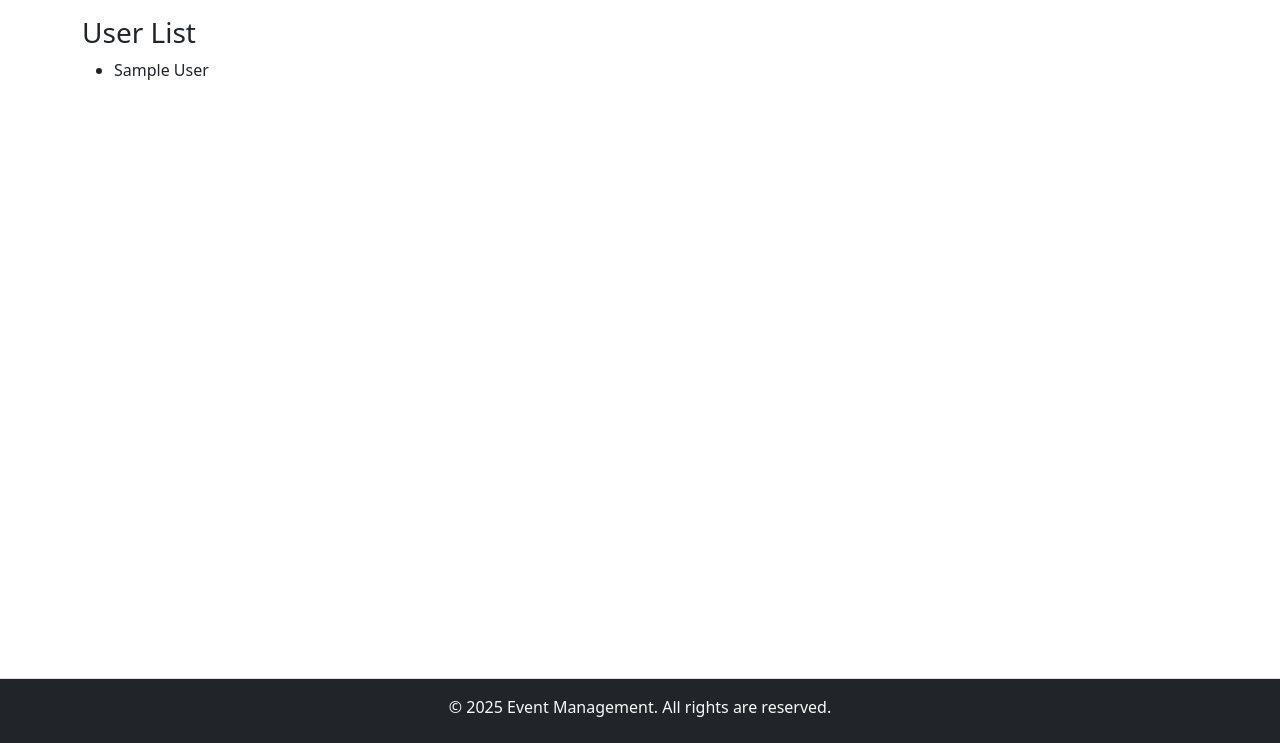
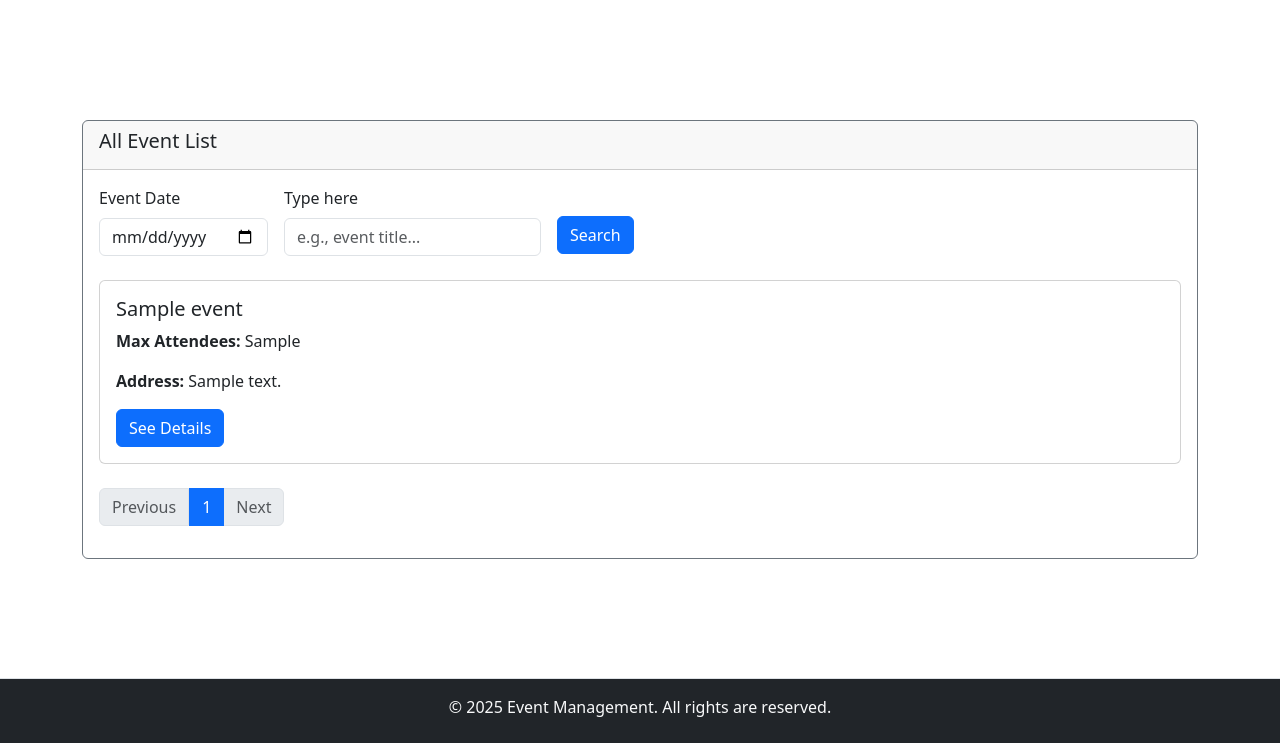
Before and after one commit to abdulmajidcse/event-management, a PHP site: page / in a window 1280 px wide. Shown: the part 57-800 px from the top of the page. Run offline with PHP 8.4, Linux system fonts and the light colour scheme; tables that the repository leaves empty or names only in its code hold one stand-in row (values such as "Sample post").

Commit message:
event list page and home page update.

```diff
--- a/app/Pages/HomePage.php
+++ b/app/Pages/HomePage.php
@@ -2,13 +2,22 @@
 
 namespace App\Pages;
 
-use App\Queries\UserQuery;
+use App\Queries\EventQuery;
 
 class HomePage
 {
     public function index()
     {
-        $data['users'] = (new UserQuery())->getAllUser();
+        $data['page'] = intval(request()->query('page', 1));
+        $data['page'] = $data['page'] < 1 ? 1 : $data['page'];
+        $data['perPage'] = intval(request()->query('per_page', 10));
+        $data['perPage'] = $data['perPage'] < 1 ? 10 : $data['perPage'];
+        $data['eventDate'] = e(filter_var(request()->query('event_date', ''), FILTER_SANITIZE_SPECIAL_CHARS));
+        $data['search'] = e(filter_var(request()->query('search', ''), FILTER_SANITIZE_SPECIAL_CHARS));
+
+        $eventData = (new EventQuery)->getAllEvent($data);
+        $data['events'] = $eventData['events'];
+        $data['totalPages'] = $eventData['totalPages'];
 
         return view('home', $data);
     }
--- a/app/Queries/EventQuery.php
+++ b/app/Queries/EventQuery.php
@@ -165,6 +165,7 @@ class EventQuery extends DatabaseHandler
         $oderColumn = 'id';
         $oderType = 'DESC';
 
+        if (!empty($data['sortBy'])) {
             if ($data['sortBy'] == 'oldest') {
                 $oderType = 'ASC';
             } else if ($data['sortBy'] == 'title_asc') {
@@ -179,6 +180,7 @@ class EventQuery extends DatabaseHandler
             } else if ($data['sortBy'] == 'max_attendees_desc') {
                 $oderColumn = 'max_attendees';
                 $oderType = 'DESC';
+            }
         }
 
         // user id query
--- a/views/home.view.php
+++ b/views/home.view.php
@@ -1,11 +1,72 @@
 <?php view('layouts.header', ['title' => 'Home']) ?>
 
-<h3>User List</h3>
+<div class="d-flex justify-content-center" style="min-height: calc(100vh - 154px);">
+    <div class="align-self-center card border-secondary w-100 my-3">
+        <div class="card-header">
+            <h5>All Event List</h5>
+        </div>
+        <div class="card-body">
+            <form action="<?php echo url('/') ?>" method="get">
+                <div class="d-md-flex gap-3">
+                    <div class="mb-4">
+                        <label for="event_date" class="form-label">Event Date</label>
+                        <input type="date" class="form-control" id="event_date" name="event_date" value="<?php echo $eventDate ?>">
+                    </div>
 
-<ul>
-    <?php foreach ($users as $user) { ?>
-        <li><?php echo e($user->name); ?></li>
-    <?php } ?>
-</ul>
+                    <div class="mb-4">
+                        <label for="search" class="form-label">Type here</label>
+                        <input type="text" class="form-control" id="search" name="search" value="<?php echo $search ?>" placeholder="e.g., event title...">
+                    </div>
+
+                    <div class="mb-4">
+                        <button type="submit" class="btn btn-primary search-button">Search</button>
+                    </div>
+                </div>
+            </form>
+
+            <div>
+                <?php if (count($events) > 0) {
+                    foreach ($events as $key => $event) { ?>
+                        <div class="card mb-3">
+                            <div class="card-body">
+                                <h5 class="card-title"><?php echo $event->title; ?></h5>
+                                <p class="card-text"><strong>Max Attendees:</strong> <?php echo $event->max_attendees; ?></p>
+                                <p class="card-text"><strong>Address:</strong> <?php echo $event->address; ?></p>
+                                <a href="#" class="btn btn-primary">See Details</a>
+                            </div>
+                        </div>
+                    <?php }
+                } else { ?>
+                    <div class="card">
+                        <div class="card-body">
+                            <h5 class="card-title">Opps!</h5>
+                            <p class="card-text text-danger">No event found! Please, broaden your search.</p>
+                            <a href="<?php echo url('/') ?>" class="btn btn-primary">Back to home</a>
+                        </div>
+                    </div>
+                <?php } ?>
+            </div>
+
+            <!-- Pagination -->
+            <div class="table-responsive mt-4">
+                <nav>
+                    <ul class="pagination">
+                        <li class="page-item"><a class="page-link <?php echo $page > 1 ? '' : 'disabled' ?>" href="<?php echo url('/?page=' . (($page - 1) < 1 ? 1 : ($page - 1)) . '&per_page=' . $perPage) ?>">Previous</a></li>
+
+                        <?php if ($totalPages > 0) {
+                            for ($i = 1; $i <= $totalPages; $i++) { ?>
+                                <li class="<?php echo $i == $page ? 'active' : '' ?>"><a class="page-link" href="<?php echo url('/?page=' . $i . '&per_page=' . $perPage) ?>"><?php echo $i ?></a></li>
+                            <?php }
+                        } else { ?>
+                            <li class="<?php echo 1 == $page ? 'active' : '' ?>"><a class="page-link" href="<?php echo url('/') ?>">1</a></li>
+                        <?php } ?>
+
+                        <li class="page-item"><a class="page-link <?php echo $page < $totalPages ? '' : 'disabled' ?>" href="<?php echo url('/?page=' . ($page + 1) . '&per_page=' . $perPage) ?>">Next</a></li>
+                    </ul>
+                </nav>
+            </div>
+        </div>
+    </div>
+</div>
 
 <?php view('layouts.footer') ?>
```
Also changed, not shown: views/auth/events/index.view.php (+7 -3 lines). Lines whose indentation alone changed are shown as unchanged.
